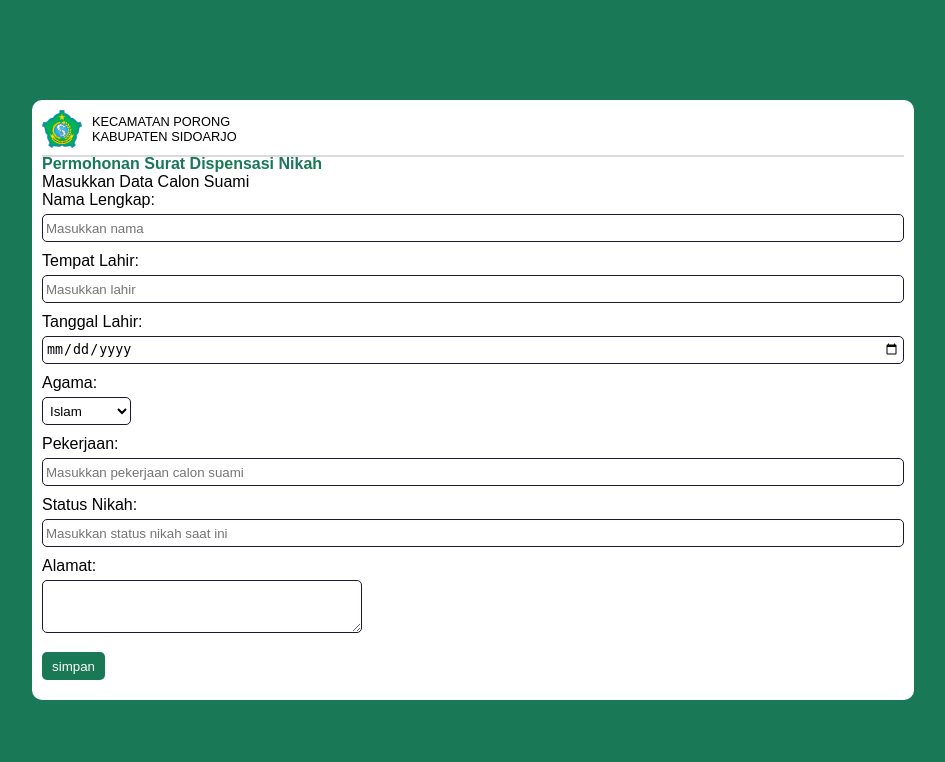
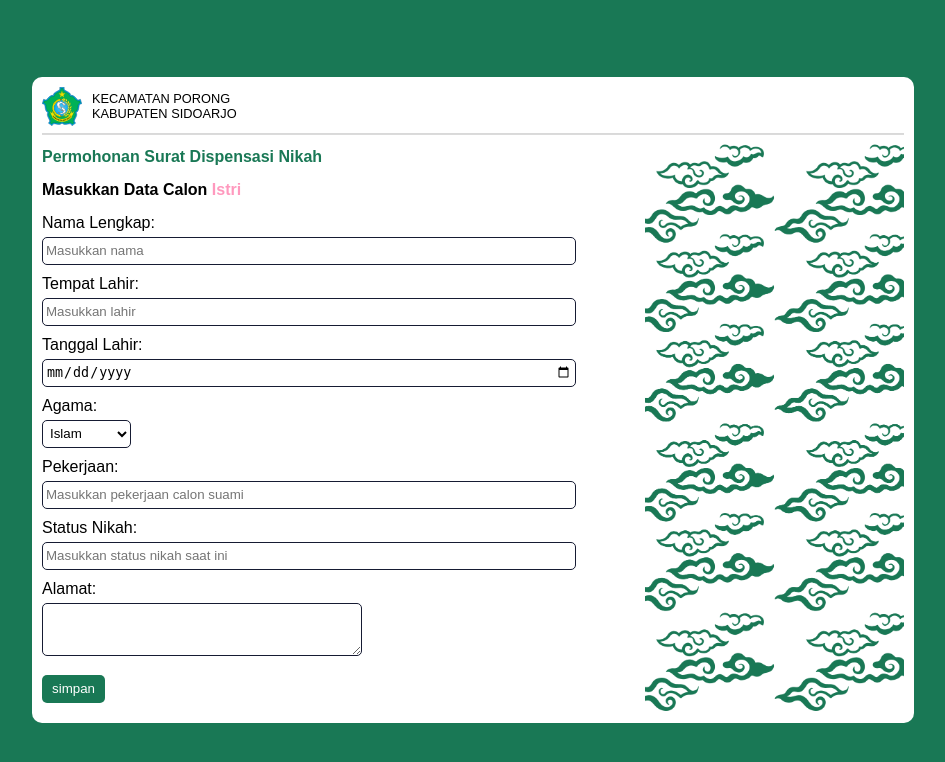
Before and after one commit to evannmy/dispensasi-nikah-website, a PHP site: page /data-istri.php in a window 1280 px wide. Shown: the top 762 px of the page, without its empty margins (167-1112 px from the left). Run offline with PHP 8.4, Linux system fonts and the light colour scheme; some web fonts are replaced.

Commit message:
edit index and form (add batik pattern) style

```diff
--- a/data-istri.php
+++ b/data-istri.php
@@ -3,7 +3,7 @@
   <head>
     <meta charset="utf-8">
     <meta name="viewport" content="width=device-width, initial-scale=1.0">
-    <title>Dispensasi Nikah - Data Istri</title>
+    <title>Dispensasi Nikah - Data Suami</title>
     <link rel="stylesheet" href="styles/form-data.css">
   </head>
   <body>
@@ -18,8 +18,10 @@
         </p>
       </nav>
 
+      <section>
+        <div class="form-section">
           <p class="header">Permohonan Surat Dispensasi Nikah</p>
-      <p>Masukkan Data Calon Suami</p>
+          <p>Masukkan Data Calon <span style="color: #FF99BE">Istri</span></p>
 
           <form action="data-istri.php" method="post">
             <!-- input name -->
@@ -58,6 +60,11 @@
 
             <input type="submit" name="submit" value="simpan">
           </form>
+        </div>
+
+        <div class="icon-section"></div>
+      </section>
+
     </main>
 
   </body>
--- a/data-suami.php
+++ b/data-suami.php
@@ -21,7 +21,7 @@
       <section>
         <div class="form-section">
           <p class="header">Permohonan Surat Dispensasi Nikah</p>
-          <p>Masukkan Data Calon Suami</p>
+          <p>Masukkan Data Calon <span style="color: #4E88C4">Suami</span></p>
 
           <form action="data-istri.php" method="post">
             <!-- input name -->
--- a/index.php
+++ b/index.php
@@ -29,9 +29,7 @@
       Klik tombol dibawah ini untuk mengisi data
     </p>
 
-    <a class="button" href="data-suami.php">
-      <p>Lanjut</p>
-    </a>
+    <a class="button" href="data-suami.php">Lanjut</a>
   </main>
 
 </body>
--- a/styles/form-data.css
+++ b/styles/form-data.css
@@ -117,8 +117,10 @@ textarea {
 
   .icon-section {
     width: 23%;
-    background-image: url("../images/icon-3.png");
-    background-size: 200px;
+    margin-top: 10px;
+    background-image: url("../images/icon-2.png");
+    background-size: 100%;
+    background-position: center;
   }
 
   .form-section {
@@ -138,6 +140,7 @@ textarea {
 @media print, screen and (min-width: 1200px) {
   .icon-section {
     width: 30%;
+    background-size: cover;
   }
 
   main {
```
Also changed, not shown: styles/index.css (+10 -2 lines), images/candipari.png (deleted), images/icon-2.png (added), images/icon-3.png (deleted). Lines whose indentation alone changed are shown as unchanged.
